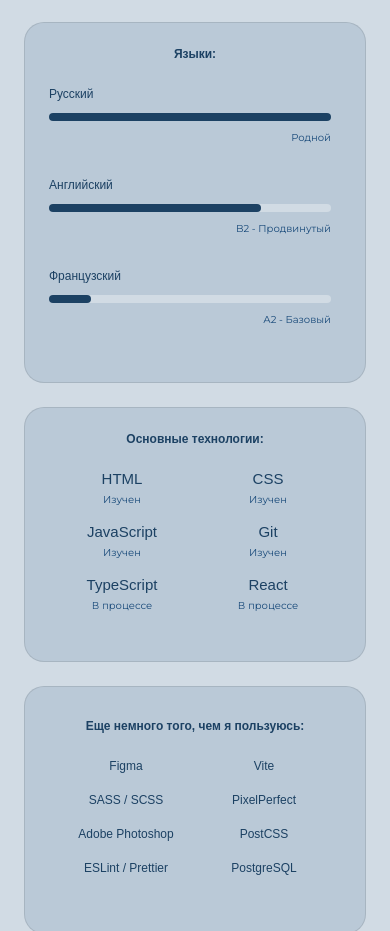
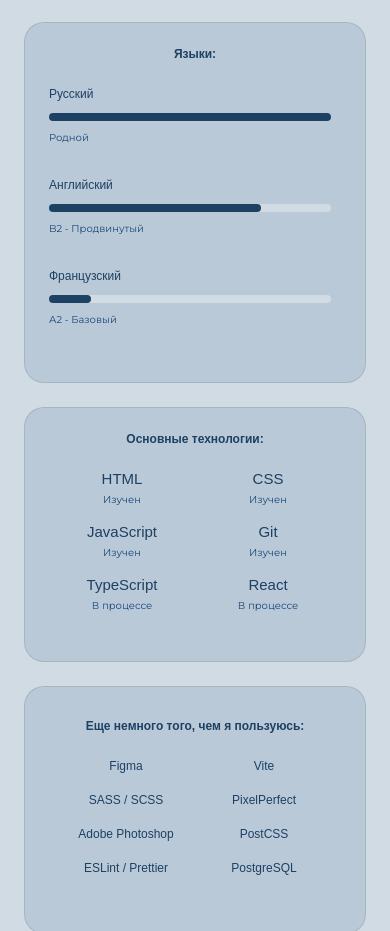
Before and after one commit to maxim-klenov/vite-portfolio, a React (Vite) app: page / in a window 390 px wide. Shown: the part 1860-2791 px from the top of the page. Built offline with nearby package versions, Linux system fonts and the light colour scheme; a web font is replaced by a local one.

Commit message:
update - language styles

```diff
--- a/src/components/skills/skills.css
+++ b/src/components/skills/skills.css
@@ -284,6 +284,6 @@
     }
 
     .level__text {
-        margin-right: 10px;
+        margin-left: 0;
     }
 }
```
